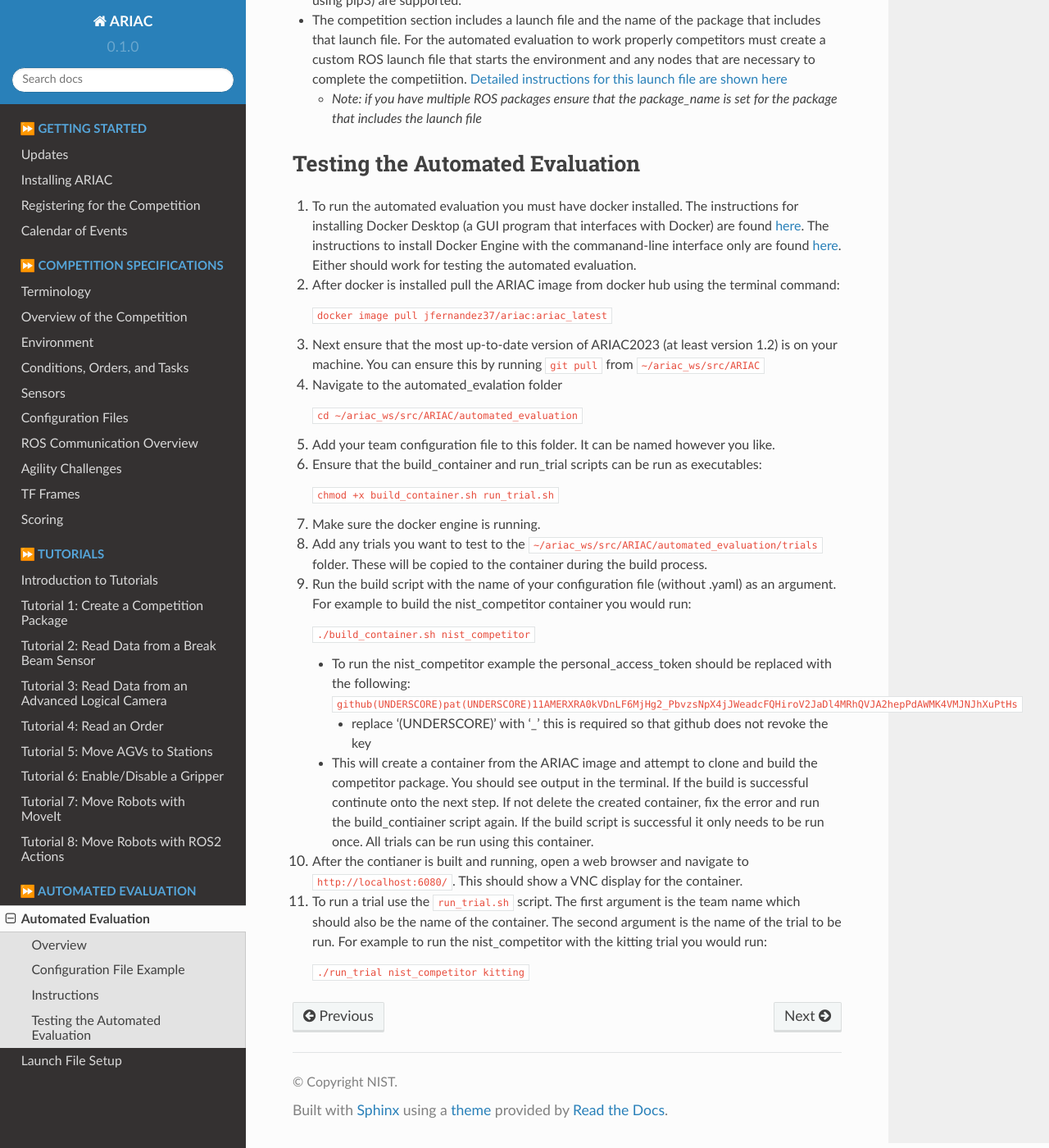
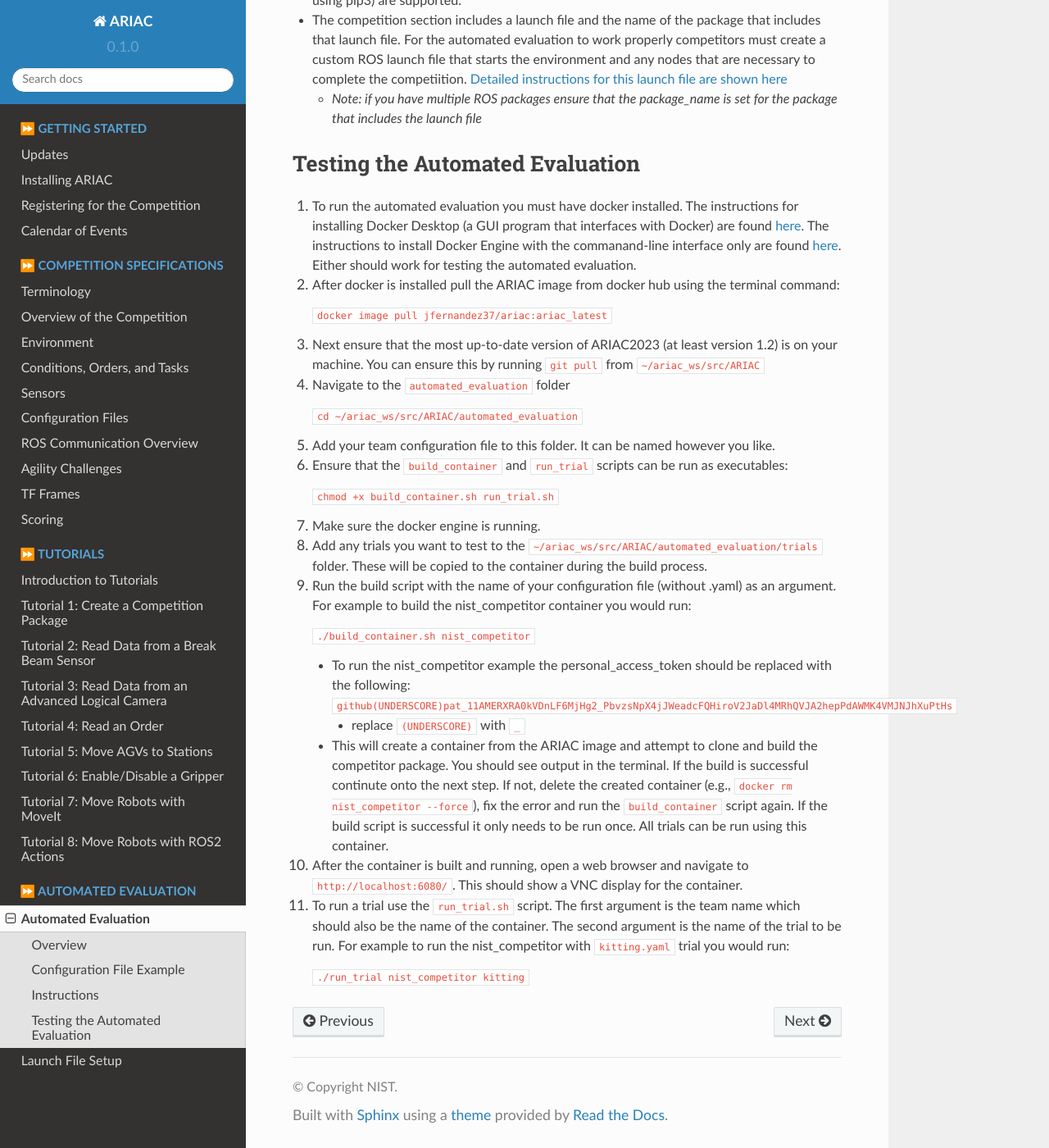
Before and after one commit to usnistgov/ARIAC, a Sphinx documentation site: the page built from docs/automated_evaluation/automated_evaluation_overview.md, in a window 1280 px wide and 1400 px high, scrolled down 1187 px. Shown: the whole window at 82% size. Built offline with Sphinx 7.4.7 and the Read the Docs theme 2.0.0, drawn with Linux system fonts in a browser that asks for light colours.

Commit message:
fixed typos

```diff
--- a/docs/automated_evaluation/automated_evaluation_overview.md
+++ b/docs/automated_evaluation/automated_evaluation_overview.md
@@ -46,13 +46,13 @@ competition:
 
 3. Next ensure that the most up-to-date version of ARIAC2023 (at least version 1.2) is on your machine. You can ensure this by running `git pull` from `~/ariac_ws/src/ARIAC`
 
-4. Navigate to the automated_evalation folder
+4. Navigate to the `automated_evaluation` folder
 
     `cd ~/ariac_ws/src/ARIAC/automated_evaluation`
 
 5. Add your team configuration file to this folder. It can be named however you like.
 
-6. Ensure that the build_container and run_trial scripts can be run as executables:
+6. Ensure that the `build_container` and `run_trial` scripts can be run as executables:
 
     `chmod +x build_container.sh run_trial.sh`
 
@@ -64,14 +64,14 @@ competition:
 
     `./build_container.sh nist_competitor`
 
-    - To run the nist_competitor example the personal_access_token should be replaced with the following: `github(UNDERSCORE)pat(UNDERSCORE)11AMERXRA0kVDnLF6MjHg2_PbvzsNpX4jJWeadcFQHiroV2JaDl4MRhQVJA2hepPdAWMK4VMJNJhXuPtHs`
+    - To run the nist_competitor example the personal_access_token should be replaced with the following: `github(UNDERSCORE)pat_11AMERXRA0kVDnLF6MjHg2_PbvzsNpX4jJWeadcFQHiroV2JaDl4MRhQVJA2hepPdAWMK4VMJNJhXuPtHs`
 
-        - replace '(UNDERSCORE)' with '_' this is required so that github does not revoke the key
+        - replace `(UNDERSCORE)` with `_`
 
-    - This will create a container from the ARIAC image and attempt to clone and build the competitor package. You should see output in the terminal. If the build is successful continute onto the next step. If not delete the created container, fix the error and run the build_contiainer script again. If the build script is successful it only needs to be run once. All trials can be run using this container.
+    - This will create a container from the ARIAC image and attempt to clone and build the competitor package. You should see output in the terminal. If the build is successful continute onto the next step. If not, delete the created container (e.g., `docker rm nist_competitor --force`), fix the error and run the `build_container` script again. If the build script is successful it only needs to be run once. All trials can be run using this container.
 
-10. After the contianer is built and running, open a web browser and navigate to `http://localhost:6080/`. This should show a VNC display for the container.
+10. After the container is built and running, open a web browser and navigate to `http://localhost:6080/`. This should show a VNC display for the container.
 
-11. To run a trial use the `run_trial.sh` script. The first argument is the team name which should also be the name of the container. The second argument is the name of the trial to be run. For example to run the nist_competitor with the kitting trial you would run:
+11. To run a trial use the `run_trial.sh` script. The first argument is the team name which should also be the name of the container. The second argument is the name of the trial to be run. For example to run the nist_competitor with  `kitting.yaml` trial you would run:
 
     `./run_trial nist_competitor kitting`
```
